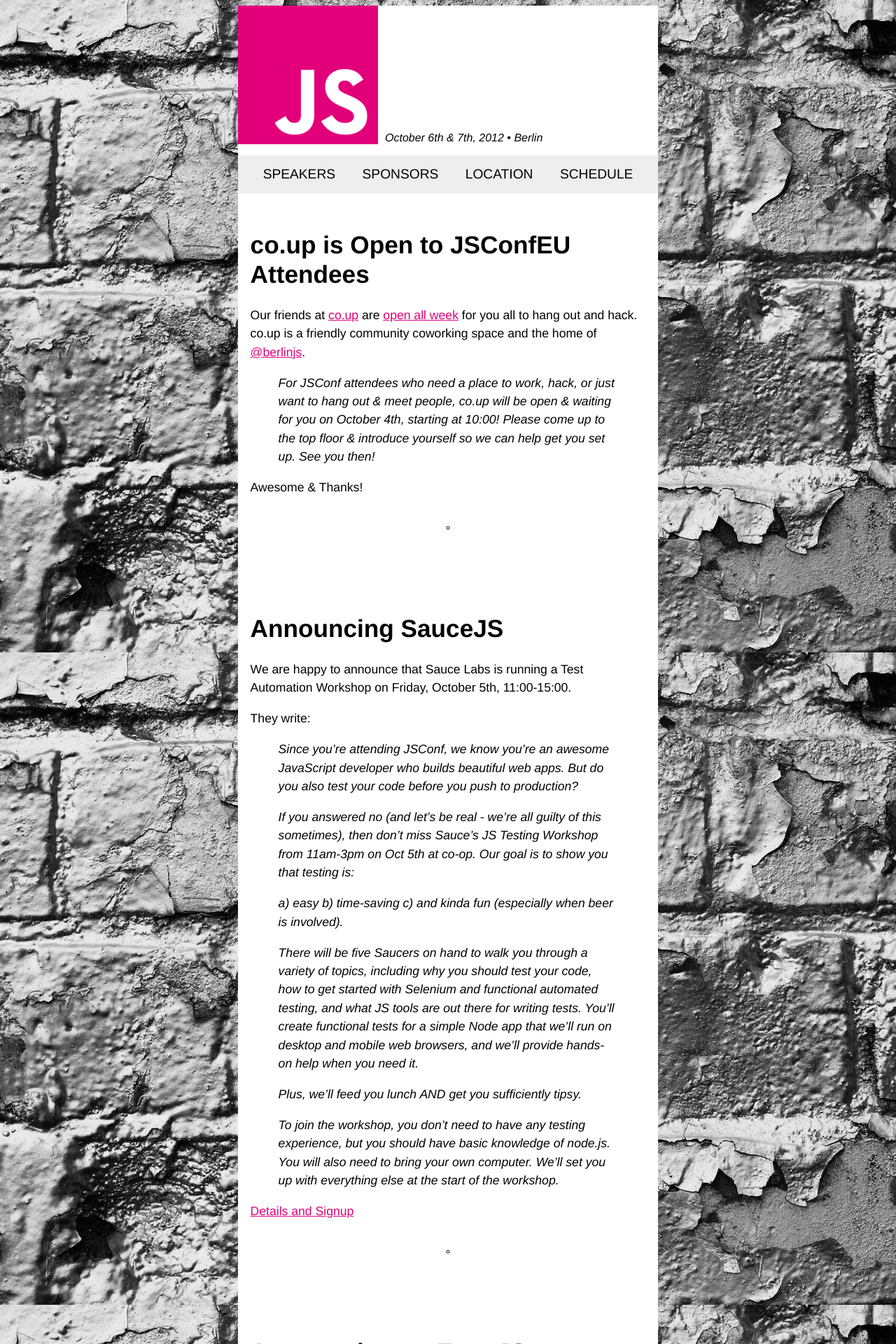
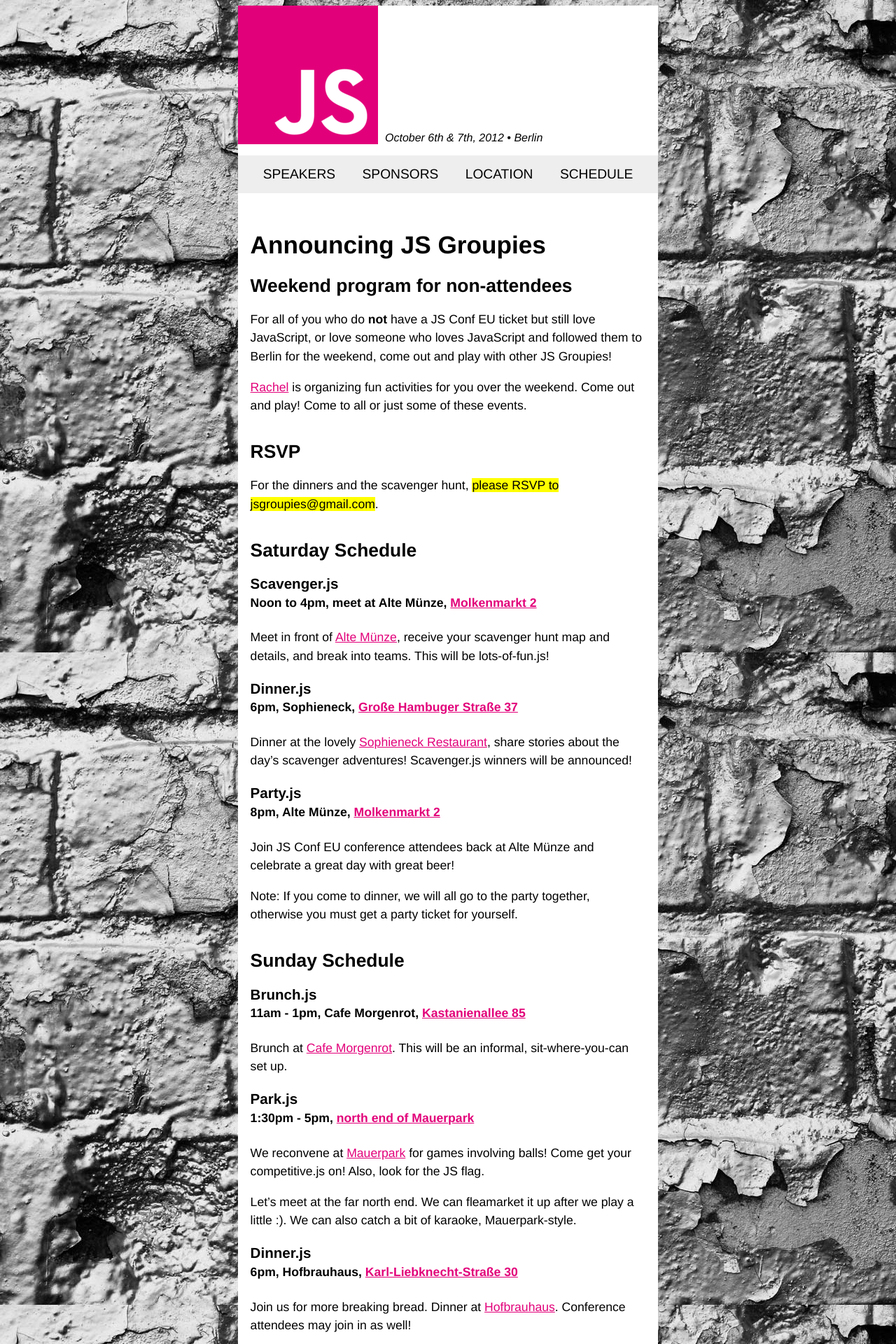
Before and after one commit to jsconf/2012.jsconf.eu, a Jekyll site: the page built from index.html, in a window 1280 px wide. Shown: the top 1920 px of the page at 70% size. Built offline with Jekyll 4.4.1, drawn with Linux system fonts in a browser that asks for light colours; comment, search, counter and statistics services are not loaded; some of the changed text lies outside the part shown.

Commit message:
JS Groupies schedule

```diff
--- a/_layouts/main.html
+++ b/_layouts/main.html
@@ -91,6 +91,15 @@
   h2 {
     margin-top: 1.5em;
   }
+  h1 + h2 {
+    margin-top: 0;
+  }
+  h3 {
+    margin-bottom: 0;
+  }
+  h4 {
+    margin-top: 0;
+  }
   .speaker {
     width: 200px;
     text-align: left;
--- /dev/null
+++ b/_posts/2012-10-01-announcing-js-groupies.md
@@ -0,0 +1,59 @@
+---
+layout: main
+title: "Announcing JS Groupies"
+---
+
+# [{{ page.title }}]({{ page.url }})
+
+## Weekend program for non-attendees
+
+For all of you who do **not** have a JS Conf EU ticket but still love JavaScript, or love someone who loves JavaScript and followed them to Berlin for the weekend, come out and play with other JS Groupies!
+
+[Rachel](https://twitter.com/onna_no_hito) is organizing fun activities for you over the weekend. Come out and play! Come to all or just some of these events.
+
+## RSVP
+
+For the dinners and the scavenger hunt, <span style="background-color: yellow">please RSVP to jsgroupies@gmail.com</span>.
+
+## Saturday Schedule
+
+### Scavenger.js
+#### Noon to 4pm, meet at Alte Münze, [Molkenmarkt 2](https://maps.google.com/maps?q=Molkenmarkt+2&hl=en&sll=52.519171,13.406091&sspn=0.533967,1.321106&t=m&hnear=Molkenmarkt+2,+10179+Berlin,+Germany&z=16)
+
+Meet in front of [Alte Münze](http://www.alte-muenze-berlin.com/), receive your scavenger hunt map and details, and break into teams. This will be lots-of-fun.js!
+
+### Dinner.js
+#### 6pm, Sophieneck, [Große Hambuger Straße 37](https://maps.google.com/maps?q=Gro%C3%9Fe+Hambuger+Stra%C3%9Fe+37&hl=en&ie=UTF8&sll=52.516113,13.40912&sspn=0.008344,0.020642&hnear=Gro%C3%9Fe+Hamburger+Stra%C3%9Fe+37,+10115+Berlin,+Germany&t=m&z=16)
+
+Dinner at the lovely [Sophieneck Restaurant](http://www.visitberlin.de/en/spot/sophieneck), share stories about the day's scavenger adventures! Scavenger.js winners will be announced!
+
+### Party.js
+#### 8pm, Alte Münze, [Molkenmarkt 2](https://maps.google.com/maps?q=Molkenmarkt+2&hl=en&sll=52.519171,13.406091&sspn=0.533967,1.321106&t=m&hnear=Molkenmarkt+2,+10179+Berlin,+Germany&z=16)
+
+Join JS Conf EU conference attendees back at Alte Münze and celebrate a great day with great beer!
+
+Note: If you come to dinner, we will all go to the party together, otherwise you must get a party ticket for yourself.
+
+## Sunday Schedule
+
+### Brunch.js
+#### 11am - 1pm, Cafe Morgenrot, [Kastanienallee 85](https://maps.google.com/maps?q=Kastanienallee+85&hl=en&sll=52.526451,13.398582&sspn=0.008342,0.020642&hnear=Kastanienallee+85,+Berlin+10435+Berlin,+Germany&t=m&z=16)
+
+Brunch at [Cafe Morgenrot](http://morgenrot.blogsport.eu/). This will be an informal, sit-where-you-can set up.
+
+### Park.js
+#### 1:30pm - 5pm, [north end of Mauerpark](https://maps.google.com/maps/ms?msid=204008987235185808553.0004cafd59d65318eef26&msa=0&ll=52.544596,13.401754&spn=0.001114,0.00258)
+
+We reconvene at [Mauerpark](http://en.wikipedia.org/wiki/Mauerpark) for games involving balls! Come get your competitive.js on! Also, look for the JS flag.
+
+Let's meet at the far north end. We can fleamarket it up after we play a little :). We can also catch a bit of karaoke, Mauerpark-style.
+
+### Dinner.js
+#### 6pm, Hofbrauhaus, [Karl-Liebknecht-Straße 30](https://maps.google.com/maps?q=Karl-Liebknecht-Stra%C3%9Fe+30&hl=en&ie=UTF8&sll=52.537555,13.408834&sspn=0.00834,0.020642&hnear=Karl-Liebknecht-Stra%C3%9Fe+30,+10178+Berlin,+Germany&t=m&z=16)
+
+Join us for more breaking bread. Dinner at [Hofbrauhaus](http://www.hofbraeuhaus-berlin.de/). Conference attendees may join in as well!
+
+### Party.js
+#### 8pm, TBA
+
+Party.js part II! Wind down from a great weekend with the whole @JSConfEU + @BerlinJS family
```
